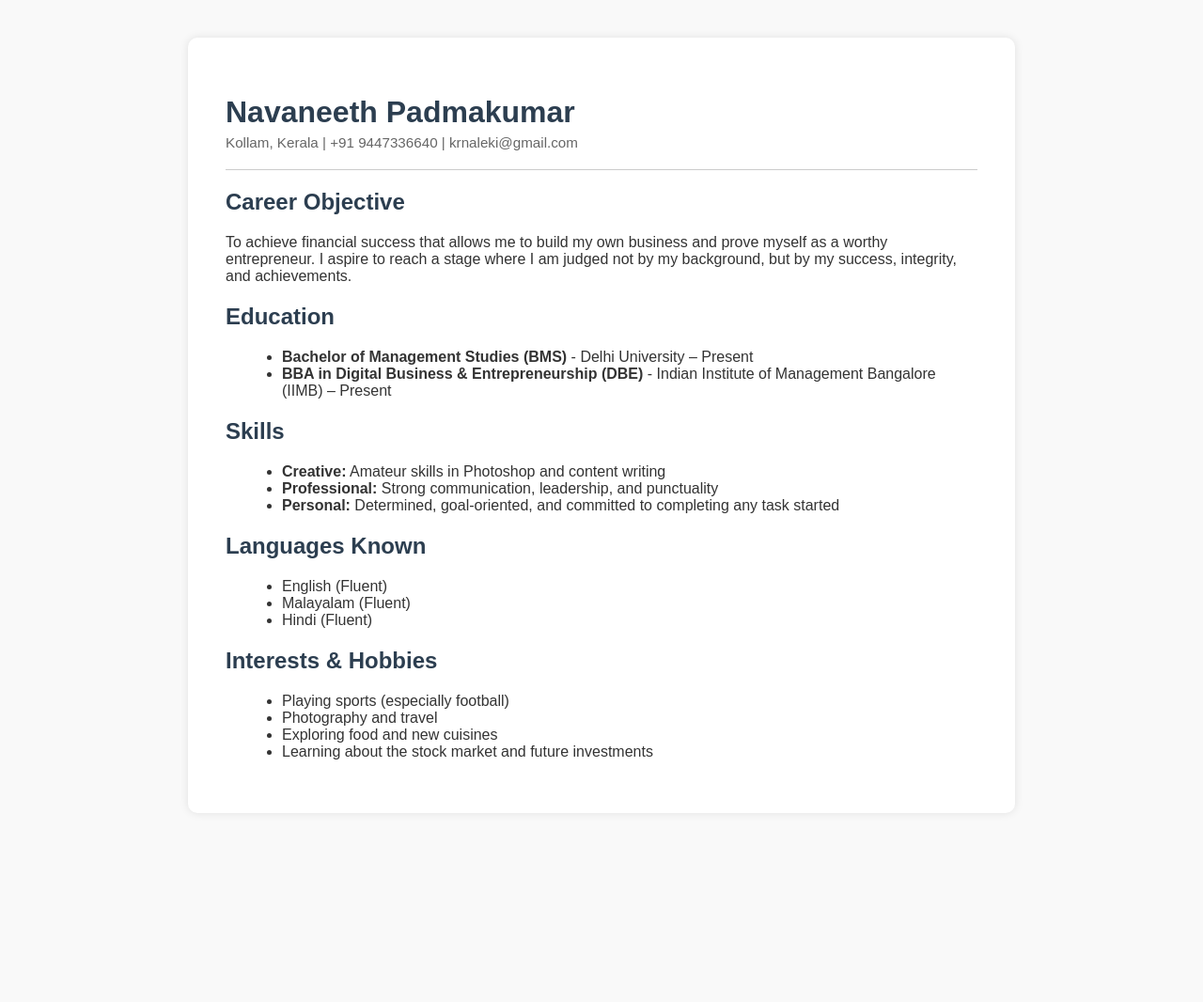
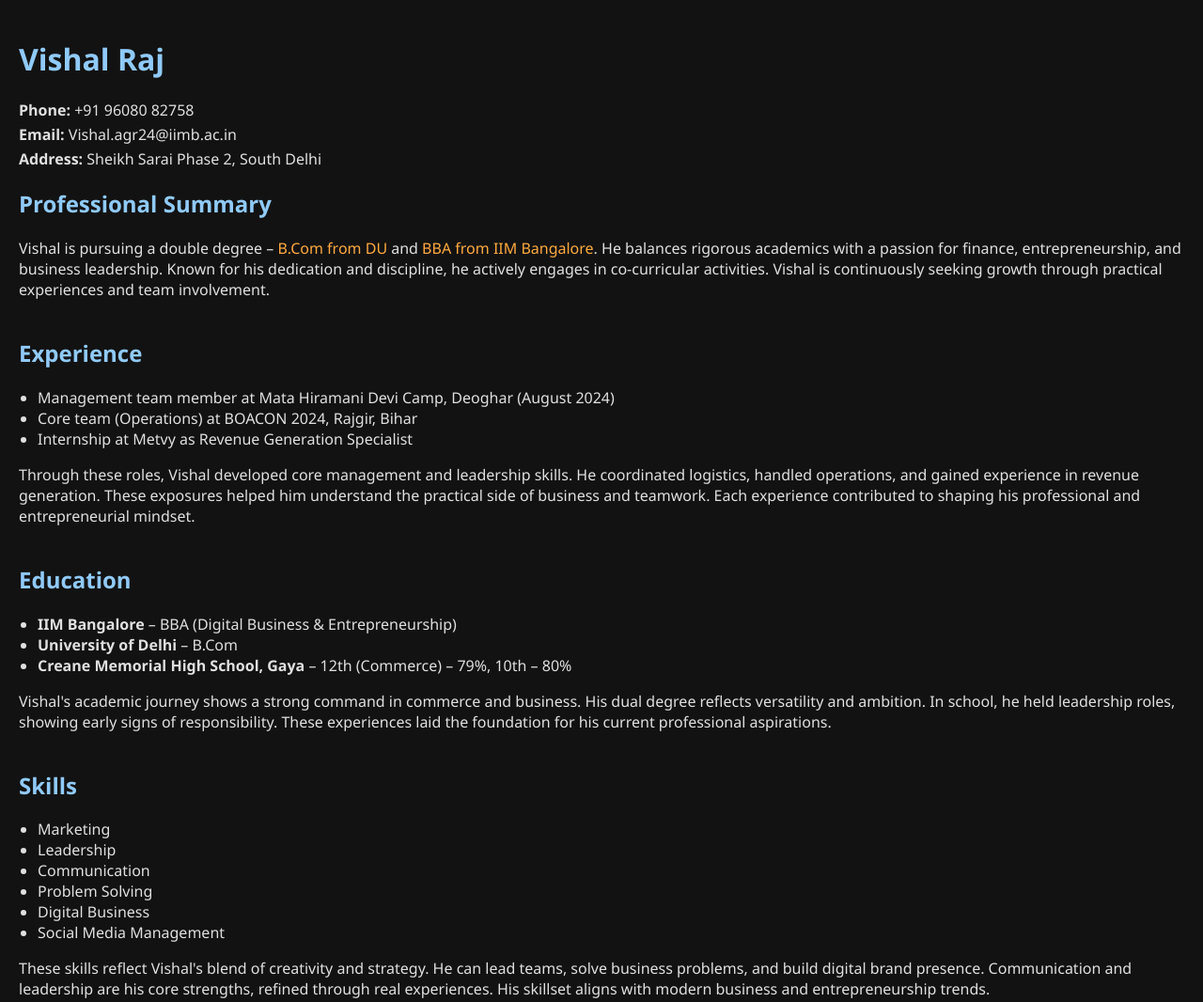
Before and after one commit to Bhavyas696/vishal-agarwal-resume, a plain HTML site: page index.html in a window 1280 px wide. Shown: the top 1066 px of the page at 94% size. Before the commit the page ends 905 px from the top, so only its background shows below. Drawn offline with Linux system fonts and the light colour scheme.

Commit message:
Update index.html

```diff
--- a/index.html
+++ b/index.html
@@ -1,86 +1,91 @@
 <!DOCTYPE html>
 <html lang="en">
 <head>
-  <meta charset="UTF-8" />
-  <meta name="viewport" content="width=device-width, initial-scale=1.0"/>
-  <title>Navaneeth Padmakumar | Resume</title>
+  <meta charset="UTF-8">
+  <title>Vishal Raj - Resume</title>
   <style>
     body {
-      font-family: Arial, sans-serif;
       margin: 0;
-      padding: 40px;
-      background-color: #f9f9f9;
-      color: #333;
-    }
-    .container {
-      max-width: 800px;
-      margin: auto;
-      background: #fff;
-      padding: 40px;
-      box-shadow: 0 0 10px rgba(0,0,0,0.1);
-      border-radius: 10px;
+      font-family: 'Segoe UI', Tahoma, Geneva, Verdana, sans-serif;
+      background-color: #121212;
+      color: #E0E0E0;
+      padding: 20px;
     }
     h1, h2 {
-      color: #2c3e50;
+      color: #90CAF9;
     }
-    h1 {
-      font-size: 2em;
-      margin-bottom: 0;
+    .section {
+      margin-bottom: 40px;
     }
-    p.contact {
-      margin-top: 5px;
-      font-size: 0.95em;
-      color: #666;
-    }
-    hr {
-      border: none;
-      height: 1px;
-      background: #ccc;
-      margin: 20px 0;
+    .highlight {
+      color: #FFAB40;
     }
     ul {
-      list-style-type: disc;
-      margin-left: 20px;
+      padding-left: 20px;
+    }
+    .contact p {
+      margin: 4px 0;
     }
   </style>
 </head>
 <body>
-  <div class="container">
-    <h1>Navaneeth Padmakumar</h1>
-    <p class="contact">Kollam, Kerala | +91 9447336640 | krnaleki@gmail.com</p>
 
-    <hr>
+  <h1>Vishal Raj</h1>
+  <div class="contact">
+    <p><strong>Phone:</strong> +91 96080 82758</p>
+    <p><strong>Email:</strong> Vishal.agr24@iimb.ac.in</p>
+    <p><strong>Address:</strong> Sheikh Sarai Phase 2, South Delhi</p>
+  </div>
 
-    <h2>Career Objective</h2>
-    <p>To achieve financial success that allows me to build my own business and prove myself as a worthy entrepreneur. I aspire to reach a stage where I am judged not by my background, but by my success, integrity, and achievements.</p>
+  <div class="section">
+    <h2>Professional Summary</h2>
+    <p>Vishal is pursuing a double degree – <span class="highlight">B.Com from DU</span> and <span class="highlight">BBA from IIM Bangalore</span>. He balances rigorous academics with a passion for finance, entrepreneurship, and business leadership. Known for his dedication and discipline, he actively engages in co-curricular activities. Vishal is continuously seeking growth through practical experiences and team involvement.</p>
+  </div>
 
+  <div class="section">
+    <h2>Experience</h2>
+    <ul>
+      <li>Management team member at Mata Hiramani Devi Camp, Deoghar (August 2024)</li>
+      <li>Core team (Operations) at BOACON 2024, Rajgir, Bihar</li>
+      <li>Internship at Metvy as Revenue Generation Specialist</li>
+    </ul>
+    <p>Through these roles, Vishal developed core management and leadership skills. He coordinated logistics, handled operations, and gained experience in revenue generation. These exposures helped him understand the practical side of business and teamwork. Each experience contributed to shaping his professional and entrepreneurial mindset.</p>
+  </div>
+
+  <div class="section">
     <h2>Education</h2>
     <ul>
-      <li><strong>Bachelor of Management Studies (BMS)</strong> - Delhi University – Present</li>
-      <li><strong>BBA in Digital Business & Entrepreneurship (DBE)</strong> - Indian Institute of Management Bangalore (IIMB) – Present</li>
+      <li><strong>IIM Bangalore</strong> – BBA (Digital Business & Entrepreneurship)</li>
+      <li><strong>University of Delhi</strong> – B.Com</li>
+      <li><strong>Creane Memorial High School, Gaya</strong> – 12th (Commerce) – 79%, 10th – 80%</li>
     </ul>
+    <p>Vishal's academic journey shows a strong command in commerce and business. His dual degree reflects versatility and ambition. In school, he held leadership roles, showing early signs of responsibility. These experiences laid the foundation for his current professional aspirations.</p>
+  </div>
 
+  <div class="section">
     <h2>Skills</h2>
     <ul>
-      <li><strong>Creative:</strong> Amateur skills in Photoshop and content writing</li>
-      <li><strong>Professional:</strong> Strong communication, leadership, and punctuality</li>
-      <li><strong>Personal:</strong> Determined, goal-oriented, and committed to completing any task started</li>
+      <li>Marketing</li>
+      <li>Leadership</li>
+      <li>Communication</li>
+      <li>Problem Solving</li>
+      <li>Digital Business</li>
+      <li>Social Media Management</li>
     </ul>
+    <p>These skills reflect Vishal's blend of creativity and strategy. He can lead teams, solve business problems, and build digital brand presence. Communication and leadership are his core strengths, refined through real experiences. His skillset aligns with modern business and entrepreneurship trends.</p>
+  </div>
 
-    <h2>Languages Known</h2>
+  <div class="section">
+    <h2>Interests</h2>
     <ul>
-      <li>English (Fluent)</li>
-      <li>Malayalam (Fluent)</li>
-      <li>Hindi (Fluent)</li>
+      <li>Business Management</li>
+      <li>Politics</li>
+      <li>Team Work</li>
+      <li>Chess</li>
+      <li>Social Interaction</li>
     </ul>
+    <p>Vishal has a keen interest in leadership-oriented and strategic domains. His love for politics and management shows his interest in systems and decision-making. Chess sharpens his focus and planning skills. Social interaction and teamwork make him a collaborative and confident individual.</p>
+  </div>
 
-    <h2>Interests & Hobbies</h2>
-    <ul>
-      <li>Playing sports (especially football)</li>
-      <li>Photography and travel</li>
-      <li>Exploring food and new cuisines</li>
-      <li>Learning about the stock market and future investments</li>
-    </ul>
-  </div>
 </body>
 </html>
```
